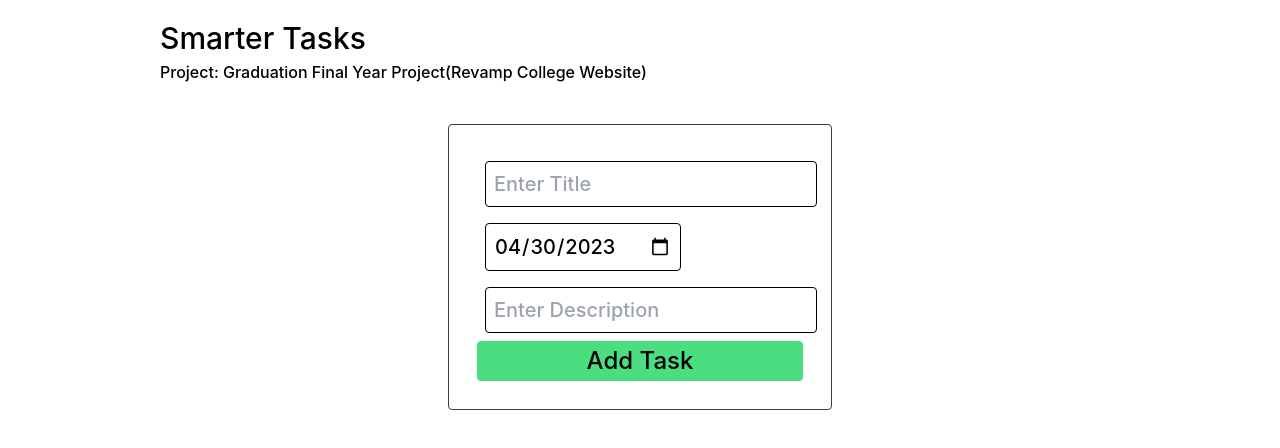
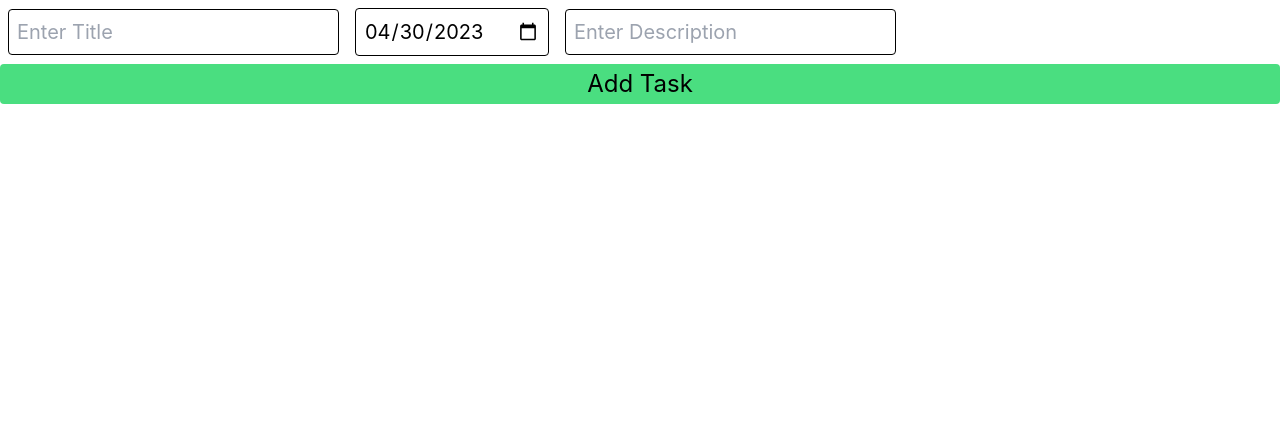
Before and after one commit to JavidSumra/WD-301, a React (Create React App) app in the folder smarter-tasks/: page / in a window 1280 px wide. Shown: the top 448 px of the page. Built offline with nearby package versions, Linux system fonts and the light colour scheme.

Commit message:
Function Base Component

```diff
--- a/smarter-tasks/src/TaskApp.tsx
+++ b/smarter-tasks/src/TaskApp.tsx
@@ -1,42 +1,35 @@
-import React from "react";
+import React, { useEffect } from "react";
 import { TaskItem } from "./types";
 import TaskForm from "./TaskForm";
 import TaskList from "./TaskList";
+import { useLocalStorage } from "./hooks/useLocalStorage";
 
 interface TaskAppProp {}
 interface TaskAppState {
   tasks: TaskItem[];
 }
-class TaskApp extends React.Component<TaskAppProp, TaskAppState> {
-  constructor(props: TaskAppProp) {
-    super(props);
-    this.state = {
+
+const TaskApp = (props: TaskAppProp) => {
+  const [taskAppState, setTaskAppState] = useLocalStorage<TaskAppState>(
+    "tasks",
+    {
       tasks: [],
-    };
-  }
-  addTask = (task: TaskItem) => {
-    this.setState((state, props) => {
-      return {
-        tasks: [...state.tasks, task],
-      };
+    }
+  );
+  const addTask = (task: TaskItem) => {
+    setTaskAppState({ tasks: [...taskAppState.tasks, task] });
+  };
+  const removeTask = (title: string) => {
+    setTaskAppState({
+      tasks: taskAppState.tasks.filter((item) => item.title !== title),
     });
   };
-  render() {
-    return (
-      <div className="m-5 mx-40 font-medium">
-        <h1 className="text-3xl">Smarter Tasks</h1>
-        <p className="text-small my-1">
-          Project: Graduation Final Year Project(Revamp College Website)
-        </p>
-        <div className="flex justify-evenly items-center font-medium my-10">
-          <div className="border border-slate-700 rounded p-7 w-96 h-max">
-            <TaskForm addTask={this.addTask} />
-            <TaskList tasks={this.state.tasks} />
-          </div>
-        </div>
-      </div>
-    );
-  }
-}
+  return (
+    <div>
+      <TaskForm addTask={addTask} />
+      <TaskList tasks={taskAppState.tasks} removeTask={removeTask} />
+    </div>
+  );
+};
 
 export default TaskApp;
```
